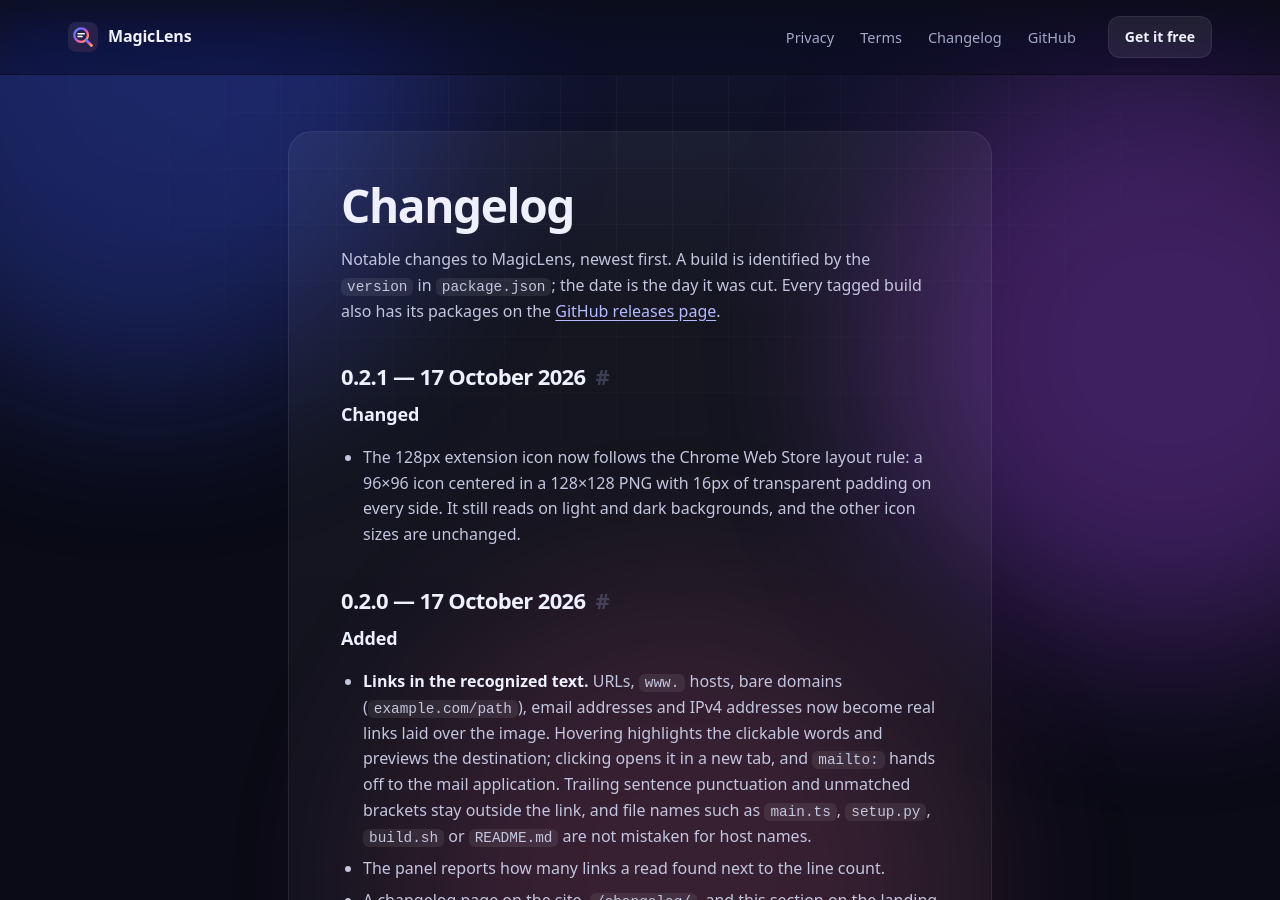
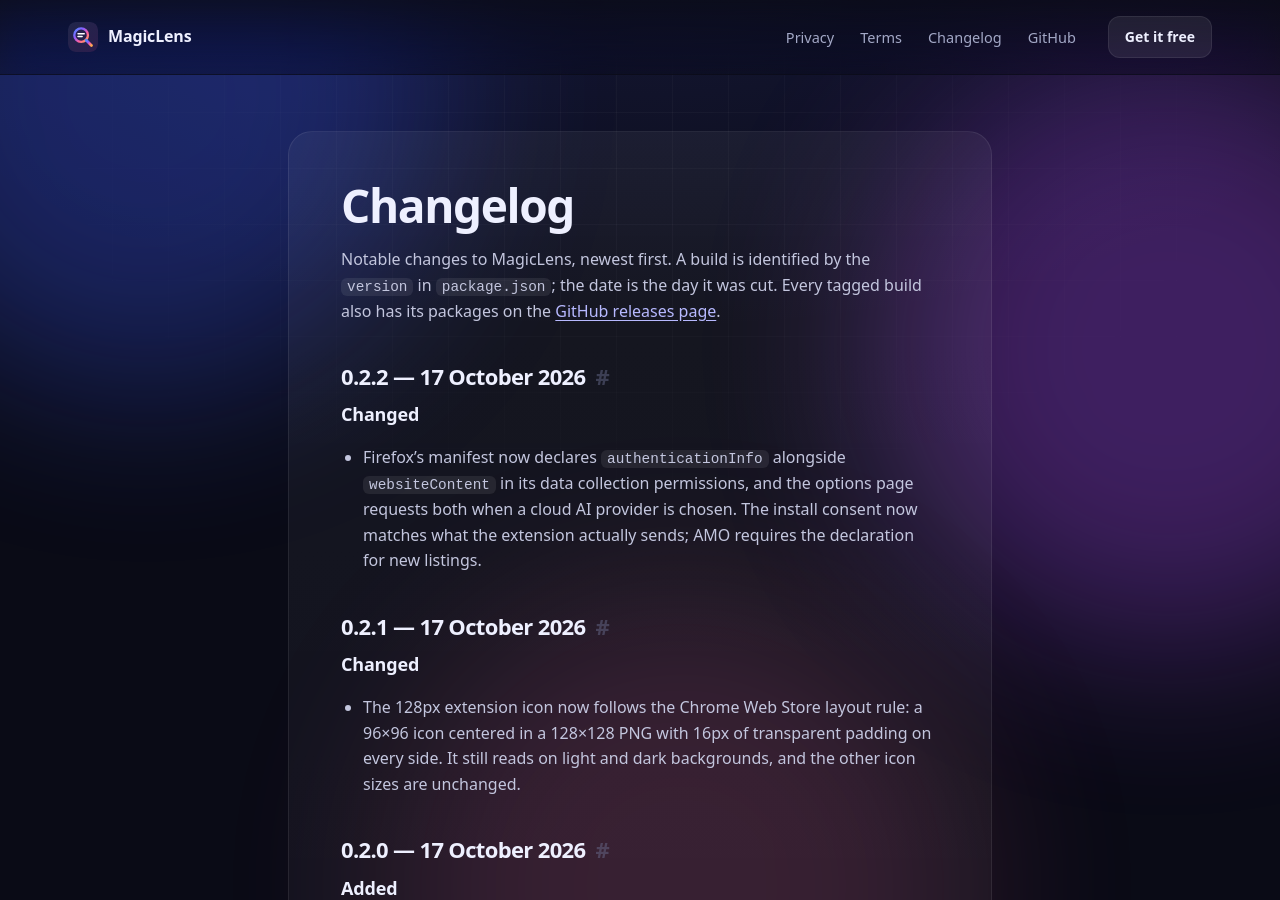
Before and after one commit to AxDSan/magiclens, a Jekyll site: the page built from CHANGELOG.md, in a window 1280 px wide and 900 px high. Built offline with Jekyll 4.4.1, drawn with Linux system fonts in a browser that asks for light colours.

Commit message:
Declare authentication info for Firefox data collection
AMO requires new extensions to declare what personal data leaves the browser. The manifest
declared website content but not the API key sent with it, and the options page requested
consent for the content only. Declare and request both, and record the current store
prerequisites from the official docs in the listing notes.

```diff
--- a/PRIVACY.md
+++ b/PRIVACY.md
@@ -29,7 +29,8 @@ MagicLens makes network requests only in these cases, and only to the destinatio
 
 Local OCR alone makes none of the requests in item 3.
 
-On Firefox, choosing a cloud AI provider asks for the browser's built-in consent to share website content before anything is sent.
+On Firefox, choosing a cloud AI provider asks for the browser's built-in consent to share
+website content and the provider credentials you entered before anything is sent.
 
 ## Permissions
 
--- a/src/entrypoints/options/main.tsx
+++ b/src/entrypoints/options/main.tsx
@@ -71,11 +71,13 @@ function Toggle(props: { label: string; text?: string; checked: boolean; onChang
   );
 }
 
-/** Firefox asks for consent before an extension sends page content to a third party. */
+/** Firefox asks for consent before an extension sends page content or the provider key out. */
 async function requestDataConsent() {
   if (!navigator.userAgent.includes('Firefox')) return;
   try {
-    await (browser.permissions.request as (p: unknown) => Promise<boolean>)({ data_collection: ['websiteContent'] });
+    await (browser.permissions.request as (p: unknown) => Promise<boolean>)({
+      data_collection: ['authenticationInfo', 'websiteContent'],
+    });
   } catch {
     // Older Firefox without data-collection permissions.
   }
--- a/wxt.config.ts
+++ b/wxt.config.ts
@@ -105,7 +105,7 @@ export default defineConfig({
               strict_min_version: '140.0',
               data_collection_permissions: {
                 required: ['none'],
-                optional: ['websiteContent'],
+                optional: ['authenticationInfo', 'websiteContent'],
               },
             },
             gecko_android: { strict_min_version: '142.0' },
```
Also changed, not shown: store/listing.md (+45 -2 lines), CHANGELOG.md, README.md, 1 other file.
